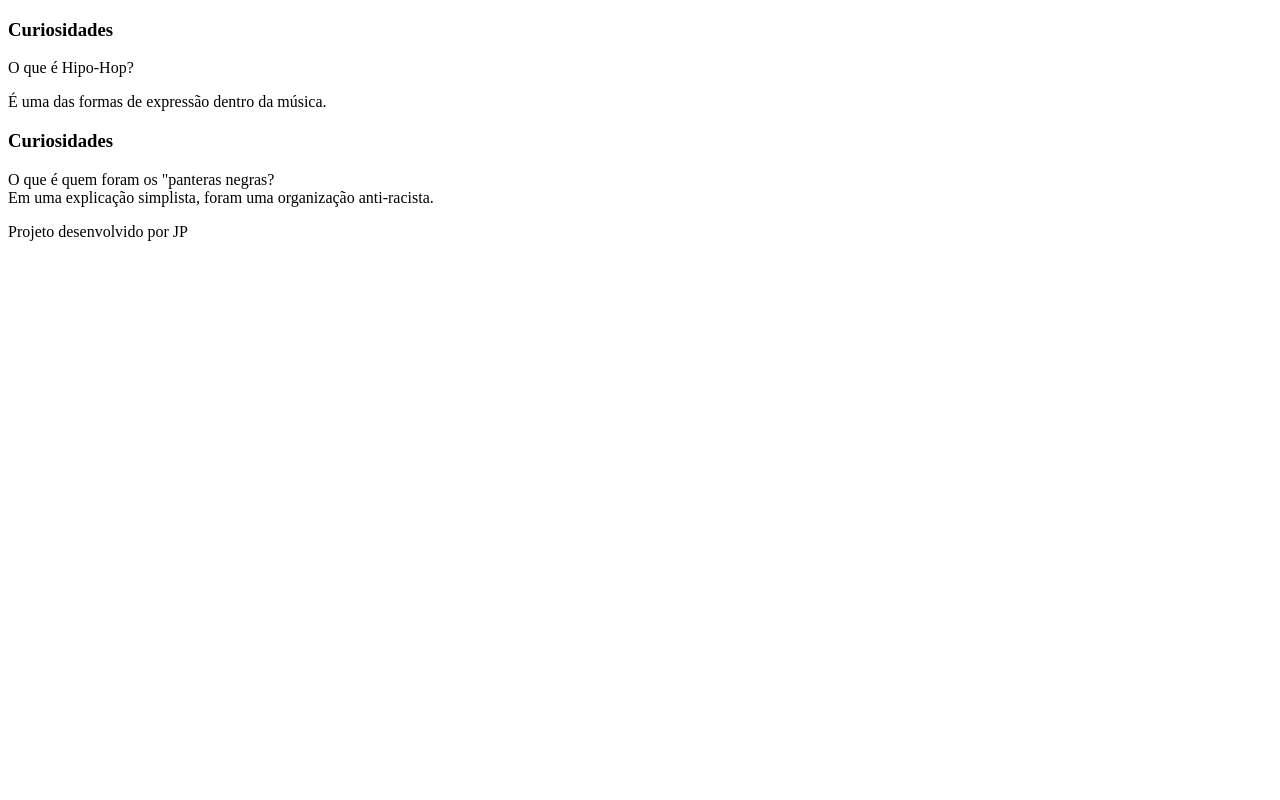
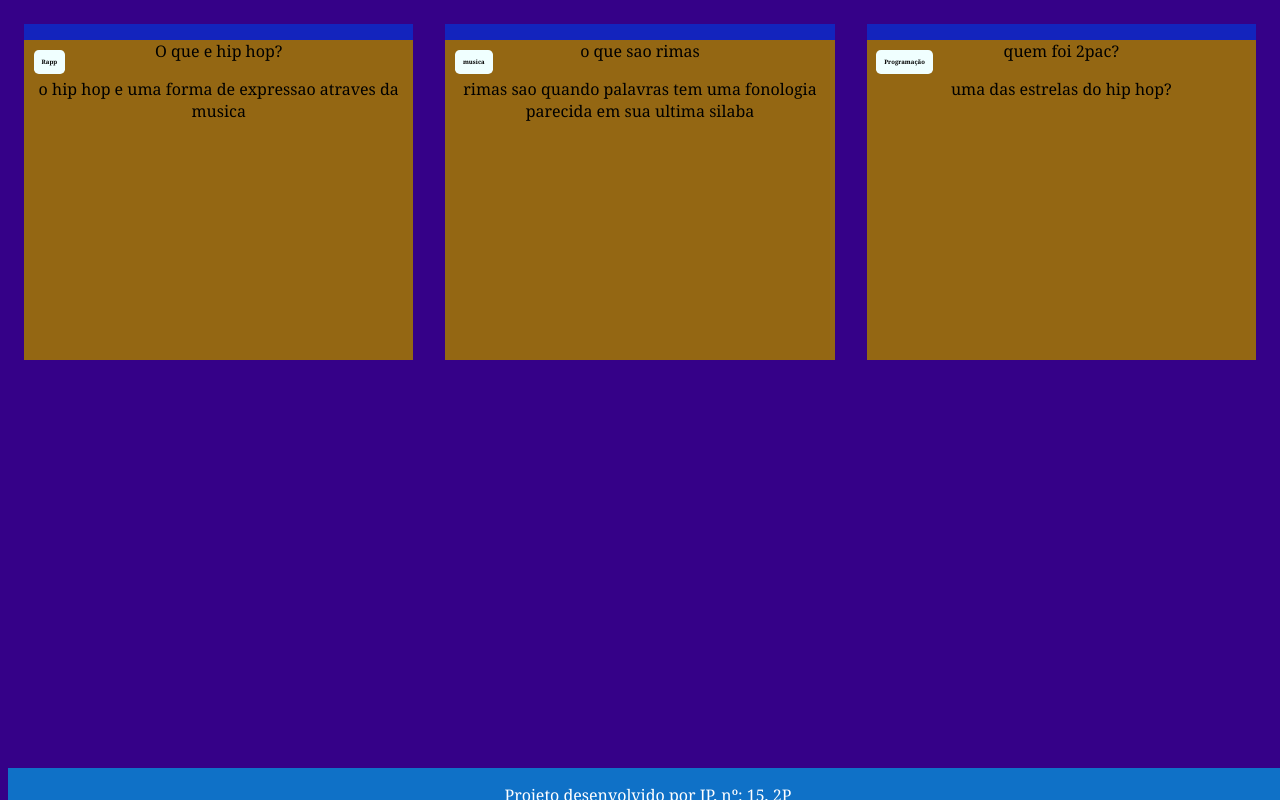
Before and after one commit to JP17-mds/P-gina-web, a plain HTML site: page index.html in a window 1280 px wide. Drawn offline with Linux system fonts and the light colour scheme; files that its build step writes are made by us from their sources.

Commit message:
Update index.html

```diff
--- a/index.html
+++ b/index.html
@@ -3,37 +3,49 @@
 <head>
     <meta charset="UTF-8">
     <meta name="viewport" content="width=device-width, initial-scale=1.0">
-    <title>Curiosidades</title>
+    <link rel="stylesheet" href="assets/style.css">
+    <title>Flashcard</title>
 </head>
 <body>
     <main>
         <section id="container">
             <article class="cartao">
                 <div class="cartao__conteudo">
-                    <h3>Curiosidades</h3>
+                    <h3>Rapp</h3>
                     <div class="cartao__conteudo__pergunta">
-                        <p>O que é Hipo-Hop?</p>
+                        <p>O que e hip hop?</p>
                     </div>
-                    <div class="cartao__conteudo__respota">
-                        <p></p>É uma das formas de expressão dentro da música.</p>
+                    <div class="cartao__conteudo__resposta">
+                        <p>o hip hop e uma forma de expressao atraves da musica</p>
                     </div>
                 </div>
             </article>
-             <article class="cartao">
+            <article class="cartao">
                 <div class="cartao__conteudo">
-                    <h3>Curiosidades</h3>
+                    <h3>musica</h3>
                     <div class="cartao__conteudo__pergunta">
-                        O que é quem foram os "panteras negras?
+                        <p>o que sao rimas</p>
                     </div>
-                    <div class="cartao__conteudo__respota">
-                        Em uma explicação simplista, foram uma organização anti-racista.
+                    <div class="cartao__conteudo__resposta">
+                    <p>rimas sao quando palavras tem uma fonologia parecida em sua ultima silaba</p>
+                    </div>
+                </div>
+            </article>
+            <article class="cartao">
+                <div class="cartao__conteudo">
+                    <h3>Programação</h3>
+                    <div class="cartao__conteudo__pergunta">
+                        <p>quem foi 2pac?</p>
+                    </div>
+                    <div class="cartao__conteudo__resposta">
+                    <p>uma das estrelas do hip hop?</p>
                     </div>
                 </div>
             </article>
         </section>
     </main>
     <footer>
-        <p>Projeto desenvolvido por JP</p>
+        <p>Projeto desenvolvido por JP, nº: 15, 2P</p>
     </footer>
 </body>
 </html>
```
